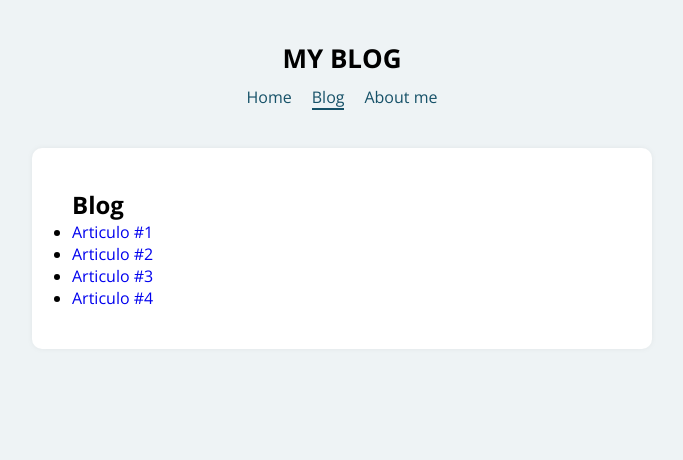
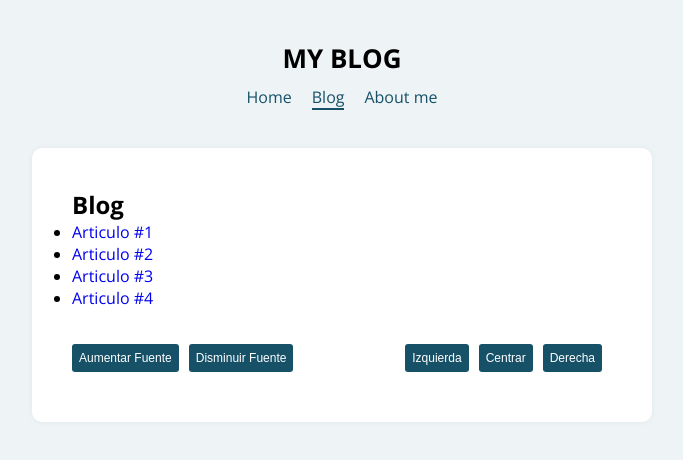
Before and after one commit to SantiClemenzi/My-Blog, a React (Create React App) app: page /blog in a window 1280 px wide. Shown: the top 460 px of the page, without its empty margins (298-981 px from the left). Built offline with nearby package versions, Linux system fonts and the light colour scheme.

Commit message:
estructura-controles-creado

```diff
--- a/src/components/Blog.js
+++ b/src/components/Blog.js
@@ -2,7 +2,8 @@
 import { NavLink } from 'react-router-dom';
 // arreglo con los articulos dentro
 import posts from './../data/posts';
-
+// components
+import Controles from './Controles';
 const Blog = () => {
 	return (
 		<div>
@@ -18,6 +19,7 @@
 					);
 				})}
 			</ul>
+			<Controles/>
 		</div>
 	);
 };
--- /dev/null
+++ b/src/components/Controles.js
@@ -0,0 +1,40 @@
+import React from "react";
+import styled from "styled-components";
+
+const Controles = () => {
+    return (
+        <ContenedorControles>
+            <div>
+                <Boton>Aumentar Fuente</Boton>
+                <Boton>Disminuir Fuente</Boton>
+            </div>
+            <div>
+                <Boton>Izquierda</Boton>
+                <Boton>Centrar</Boton>
+                <Boton>Derecha</Boton>
+            </div>
+        </ContenedorControles>
+     );
+}
+ const ContenedorControles = styled.div`
+    margin-top: 35px;
+    margin-bottom: 0px;
+    display: flex;
+    justify-content: space-between;
+ `;
+ const Boton = styled.button`
+    background-color: #165168;
+    color: #fff;
+    border: none;
+    cursor: pointer;
+    font-size: 12px;
+    padding: 7px;
+    margin-right: 10px;
+    margin-bottom: 10px;
+    border-radius: 3px;
+
+    &:hover{
+        background-color: #191668;
+    }
+ `;
+export default Controles;
--- a/src/contextos/contextoTema.js
+++ b/src/contextos/contextoTema.js
@@ -1,12 +1,18 @@
-import React from "react";
+import React, {useState} from "react";
 
 // creamos contexto = estado global
 const ContextoTema = React.createContext();
 
 // componente proovedor del estado
 const ProovedorTema = ({children}) => {
+    // creamos estado de tema
+    const [tema, cambiarTema] = useState({
+        alineado: 'center',
+        fuente: 17
+    });
+
     return (
-        <ContextoTema.Provider value={{nombre:'juan'}}>
+        <ContextoTema.Provider value={{tema}}>
             {children}
         </ContextoTema.Provider>
     );
```
